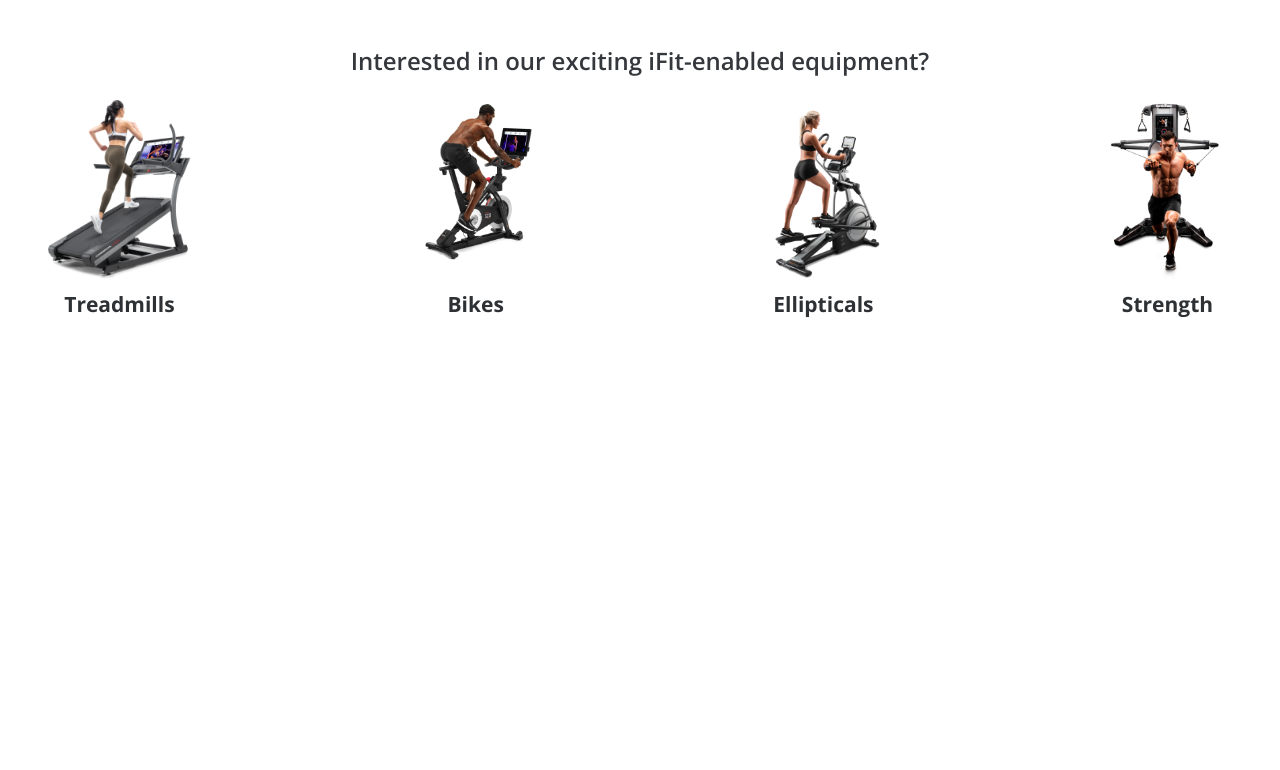
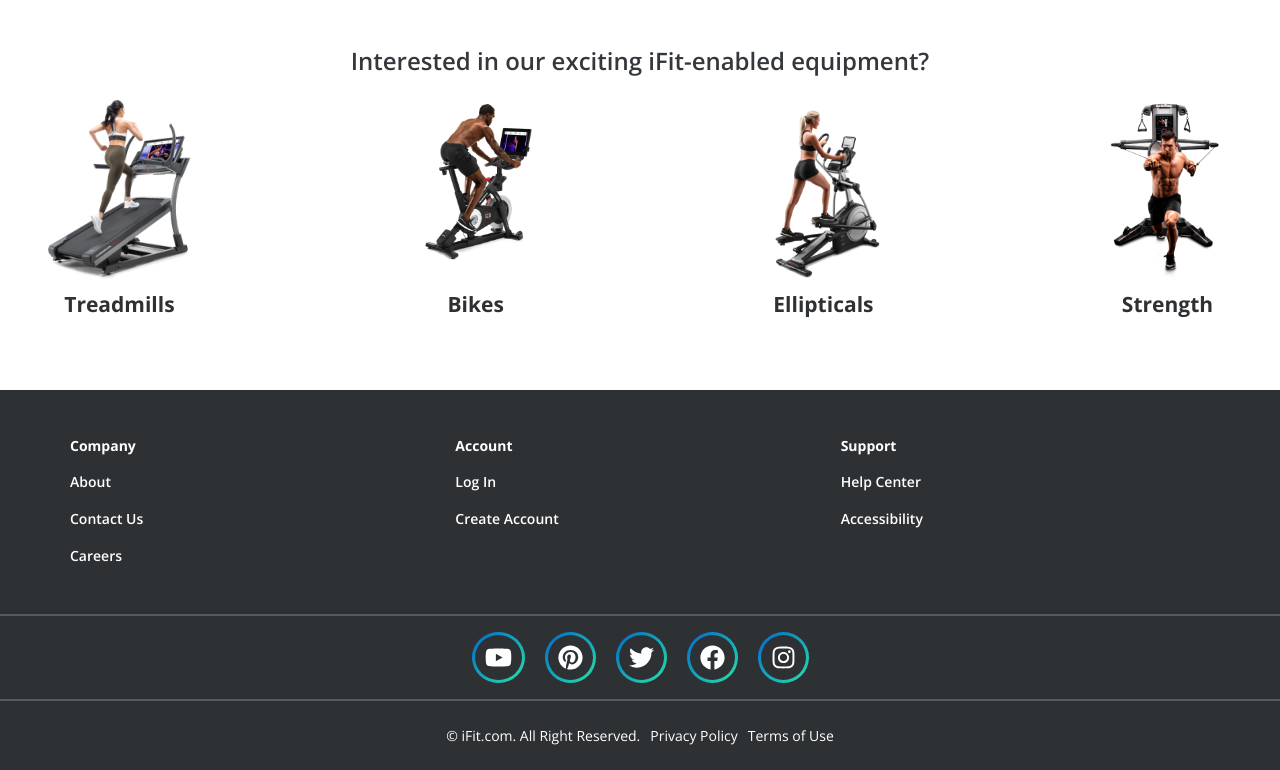
Before and after one commit to xBLADEx/ifit, a Gatsby site: page / in a window 1280 px wide. Shown: the part 1804-2574 px from the top of the page. Before the commit the page ends 2194 px from the top, so only its background shows below. Built offline with nearby package versions, Linux system fonts and the light colour scheme; Gatsby itself is replaced by a stand-in of ours.

Commit message:
Add footer, add font icons, begin mobile.

```diff
--- a/package.json
+++ b/package.json
@@ -5,6 +5,11 @@
   "version": "0.1.0",
   "author": "Kyle Mathews <mathews.kyle@gmail.com>",
   "dependencies": {
+    "@fortawesome/fontawesome-svg-core": "^1.2.28",
+    "@fortawesome/free-brands-svg-icons": "^5.13.0",
+    "@fortawesome/free-regular-svg-icons": "^5.13.0",
+    "@fortawesome/free-solid-svg-icons": "^5.13.0",
+    "@fortawesome/react-fontawesome": "^0.1.9",
     "gatsby": "^2.21.37",
     "gatsby-image": "^2.4.4",
     "gatsby-plugin-manifest": "^2.4.5",
--- a/src/assets/scss/equipment.scss
+++ b/src/assets/scss/equipment.scss
@@ -17,10 +17,15 @@
 	&__types {
 		color: $color-shark;
 		display: flex;
+		flex-wrap: wrap;
 		font-size: rem-calc(24);
 		font-weight: $font-weight-bold;
 		justify-content: space-between;
 		text-align: center;
+
+		@include mq($mq-tablet) {
+			flex-direction: row;
+		}
 
 		img {
 			max-height: 180px;
--- a/src/assets/scss/footer.scss
+++ b/src/assets/scss/footer.scss
@@ -3,6 +3,64 @@
 //--------------------------------------------------------------
 
 .g-footer {
+	background-color: $color-shark;
+	color: $color-white;
 	font-size: 14px;
+	padding-top: 48px;
 	width: 100%;
+
+	&__top {
+		display: grid;
+		gap: 16px;
+		grid-template-columns: repeat(auto-fit, minmax(230px, 1fr));
+		padding-bottom: 48px;
+	}
+
+	&__heading {
+		color: $color-white;
+		font-size: rem-calc(14);
+		font-weight: $font-weight-bold;
+		margin-bottom: 16px;
+	}
+
+	&__links {
+		font-size: rem-calc(14);
+		font-weight: $font-weight-semi-bold;
+	}
+
+	&__links-item {
+		&:not(:last-child) {
+			margin-bottom: 16px;
+		}
+	}
+
+	&__social-container {
+		border-bottom: 2px solid #585A5D;
+		border-top: 2px solid #585A5D;
+		margin-bottom: 24px;
+		padding: 16px;
+		text-align: center;
+	}
+
+	&__bottom {
+		padding-bottom: 24px;
+		text-align: center;
+
+		ul {
+			display: flex;
+			flex-direction: column;
+			font-size: rem-calc(14);
+			justify-content: center;
+
+			@include mq($mq-tablet) {
+				flex-direction: row;
+			}
+		}
+
+		li {
+			&:not(:last-child) {
+				margin-right: 10px;
+			}
+		}
+	}
 }
--- a/src/assets/scss/global.scss
+++ b/src/assets/scss/global.scss
@@ -33,43 +33,34 @@
 
 	// <li>
 	&__item {
+		background: linear-gradient(135deg, #0069D2 0%, #28E1A5 100%);
+		border-radius: 50%;
+		padding: 3px;
+
 		&:not(:last-child) {
 			margin-right: 20px;
-		}
-
-		&:nth-child(even) {
-			#{$parent}__link {
-				&:focus,
-				&:hover {
-					svg {
-						transform: rotate(-20deg);
-					}
-				}
-			}
-		}
-
-		&:nth-child(odd) {
-			#{$parent}__link {
-				&:focus,
-				&:hover {
-					svg {
-						transform: rotate(20deg);
-					}
-				}
-			}
 		}
 	}
 
 	// <a>
 	&__link {
 		align-items: center;
-		color: $color-primary;
-		display: flex;
-		font-size: 30px;
+		background-color: $color-shark;
+		border-radius: 50%;
+		color: $color-white;
+		display: inline-flex;
+		font-size: 24px;
+		min-width: 26px;
+		padding: 10px;
 
 		&:focus,
 		&:hover {
-			color: $color-tertiary;
+			color: $color-primary;
+		}
+
+		svg {
+			min-height: 25px;
+			min-width: 25px;
 		}
 	}
 
--- a/src/assets/scss/header.scss
+++ b/src/assets/scss/header.scss
@@ -22,8 +22,12 @@
 		display: block;
 		font-size: rem-calc(14);
 		font-weight: $font-weight-bold;
-		padding: 16px 40px;
+		padding: 16px;
 		text-transform: uppercase;
+
+		@include mq($mq-tablet) {
+			padding: 16px 40px;
+		}
 
 		&:focus,
 		&:hover {
--- a/src/assets/scss/index.scss
+++ b/src/assets/scss/index.scss
@@ -501,6 +501,6 @@
 @import './footer';
 @import './hero';
 @import './testimonials';
-@import './courses.scss';
-@import './course.scss';
-@import './equipment.scss';
+@import './courses';
+@import './course';
+@import './equipment';
--- /dev/null
+++ b/src/components/footer.js
@@ -0,0 +1,79 @@
+import React from "react"
+import SocialIcons from "./socialIcons"
+
+const Footer = () => {
+  return (
+    <footer className="g-footer">
+      <div className="g-row g-footer__top">
+        <div className="g-footer__column">
+          <h2 className="g-footer__heading">Company</h2>
+          <ul className="g-footer__links">
+            <li className="g-footer__links-item">
+              <a href="#" className="g-footer__link">
+                About
+              </a>
+            </li>
+            <li className="g-footer__links-item">
+              <a href="#" className="g-footer__link">
+                Contact Us
+              </a>
+            </li>
+            <li className="g-footer__links-item">
+              <a href="#" className="g-footer__link">
+                Careers
+              </a>
+            </li>
+          </ul>
+        </div>
+        <div className="g-footer__column">
+          <h2 className="g-footer__heading">Account</h2>
+          <ul className="g-footer__links">
+            <li className="g-footer__links-item">
+              <a href="#" className="g-footer__link">
+                Log In
+              </a>
+            </li>
+            <li className="g-footer__links-item">
+              <a href="#" className="g-footer__link">
+                Create Account
+              </a>
+            </li>
+          </ul>
+        </div>
+        <div className="g-footer__column">
+          <h2 className="g-footer__heading">Support</h2>
+          <ul className="g-footer__links">
+            <li className="g-footer__links-item">
+              <a href="#" className="g-footer__link">
+                Help Center
+              </a>
+            </li>
+            <li className="g-footer__links-item">
+              <a href="#" className="g-footer__link">
+                Accessibility
+              </a>
+            </li>
+          </ul>
+        </div>
+      </div>
+
+      <div className="g-footer__social-container">
+        <SocialIcons />
+      </div>
+
+      <div className="g-footer__bottom">
+        <ul>
+          <li>&copy; iFit.com. All Right Reserved.</li>
+          <li>
+            <a href="#">Privacy Policy</a>
+          </li>
+          <li>
+            <a href="#">Terms of Use</a>
+          </li>
+        </ul>
+      </div>
+    </footer>
+  )
+}
+
+export default Footer
--- a/src/components/layout.js
+++ b/src/components/layout.js
@@ -13,6 +13,7 @@
 import "../assets/scss/index.scss"
 
 import Header from "./header"
+import Footer from "./footer"
 
 const Layout = props => {
   const data = useStaticQuery(graphql`
@@ -29,6 +30,7 @@
     <>
       <Header siteTitle={data.site.siteMetadata.title} />
       <main>{props.children}</main>
+      <Footer />
     </>
   )
 }
--- /dev/null
+++ b/src/components/socialIcons.js
@@ -0,0 +1,73 @@
+import React from "react"
+import { FontAwesomeIcon } from "@fortawesome/react-fontawesome"
+import {
+  faYoutube,
+  faPinterest,
+  faFacebook,
+  faTwitter,
+  faInstagram,
+} from "@fortawesome/free-brands-svg-icons"
+
+const SocialIcons = () => {
+  return (
+    <ul className="c-social-media">
+      <li className="c-social-media__item">
+        <a
+          href="#"
+          className="c-social-media__link"
+          rel="noopener noreferrer"
+          target="_blank"
+        >
+          <FontAwesomeIcon icon={faYoutube} />
+          <span className="h-visual-hide">YouTube</span>
+        </a>
+      </li>
+      <li className="c-social-media__item">
+        <a
+          href="#"
+          className="c-social-media__link"
+          rel="noopener noreferrer"
+          target="_blank"
+        >
+          <FontAwesomeIcon icon={faPinterest} />
+          <span className="h-visual-hide">Pinterest</span>
+        </a>
+      </li>
+      <li className="c-social-media__item">
+        <a
+          href="#"
+          className="c-social-media__link"
+          rel="noopener noreferrer"
+          target="_blank"
+        >
+          <FontAwesomeIcon icon={faTwitter} />
+          <span className="h-visual-hide">Twitter</span>
+        </a>
+      </li>
+      <li className="c-social-media__item">
+        <a
+          href="#"
+          className="c-social-media__link"
+          rel="noopener noreferrer"
+          target="_blank"
+        >
+          <FontAwesomeIcon icon={faFacebook} />
+          <span className="h-visual-hide">Facebook</span>
+        </a>
+      </li>
+      <li className="c-social-media__item">
+        <a
+          href="#"
+          className="c-social-media__link"
+          rel="noopener noreferrer"
+          target="_blank"
+        >
+          <FontAwesomeIcon icon={faInstagram} />
+          <span className="h-visual-hide">Instagram</span>
+        </a>
+      </li>
+    </ul>
+  )
+}
+
+export default SocialIcons
```
Also changed, not shown: 1 other file.
